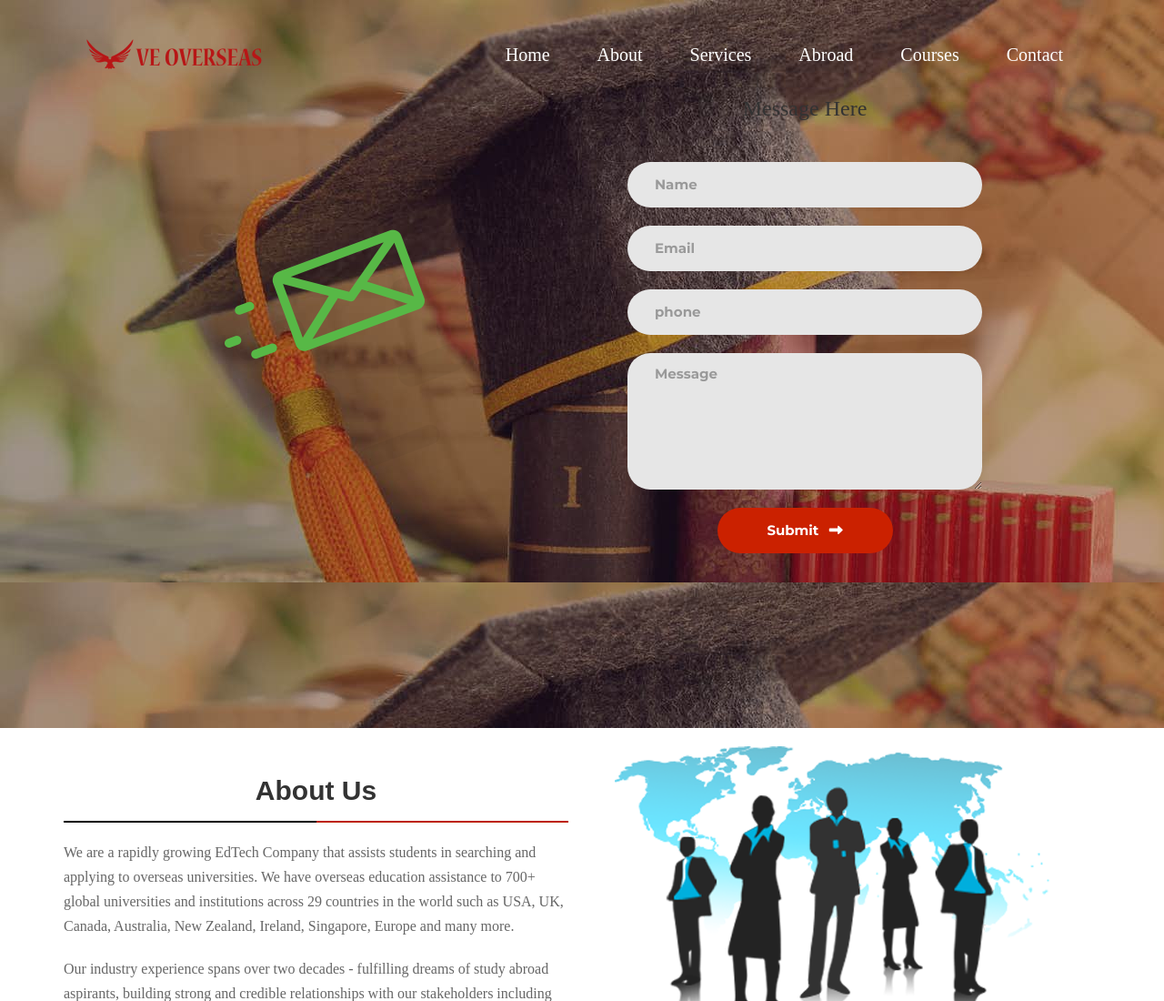
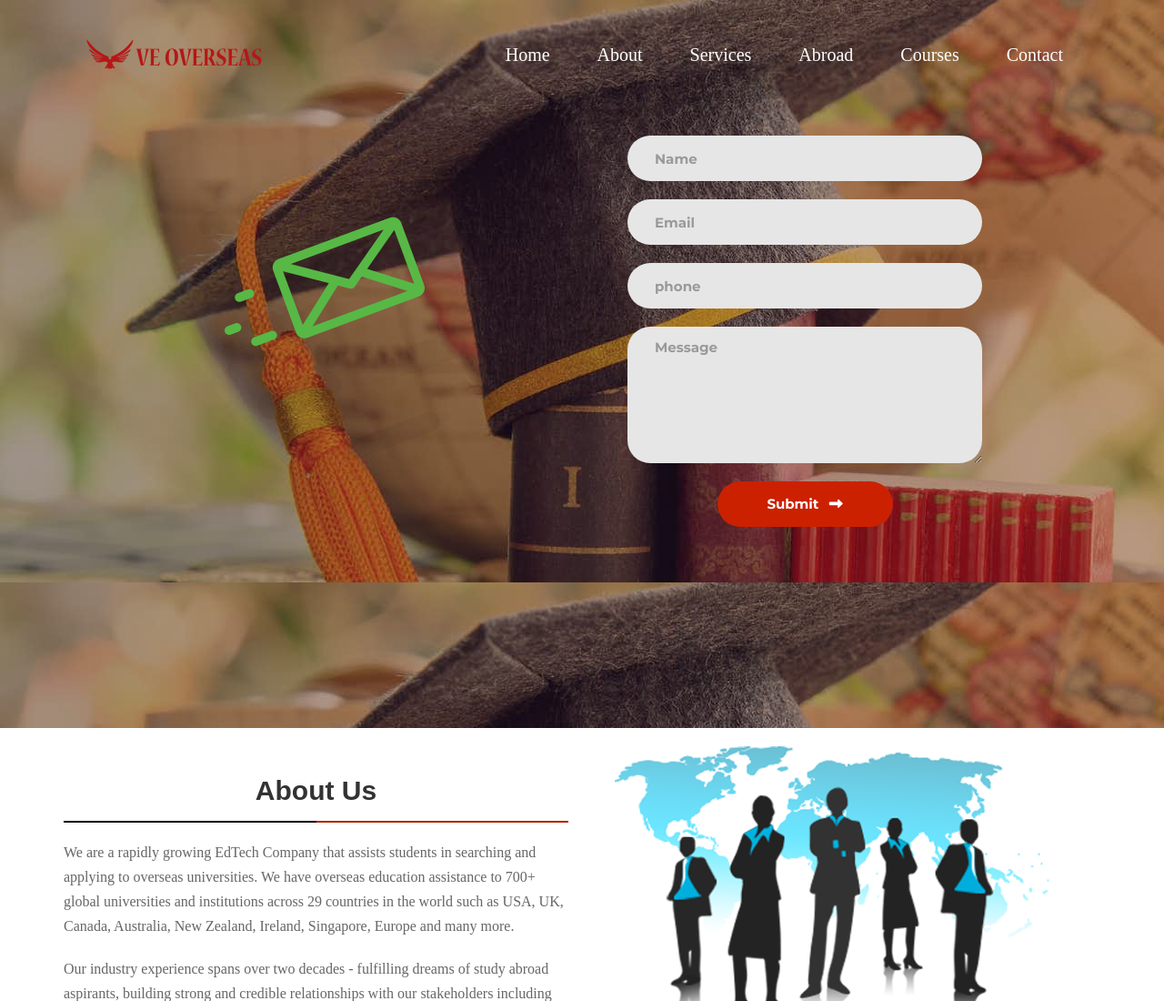
Before and after one commit to basilzzamanzakariya/VE.overseas, a plain HTML site: page form1.html in a window 1280 px wide. Shown: the top 1100 px of the page at 91% size. Drawn offline with nearby package versions, Linux system fonts and the light colour scheme; a web font is replaced by a local one.

Commit message:
Update form1.html

```diff
--- a/form1.html
+++ b/form1.html
@@ -117,7 +117,7 @@
 
 						<form class="contact1-form validate-form"   id="formsubmitted" action="">
 							<p class="contact1-form-title">
-								 Message Here
+
 							</p>
 
 							<div class="wrap-input1 validate-input" data-validate = "Name is required">
```
